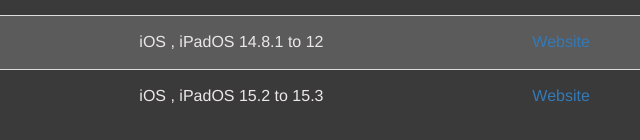
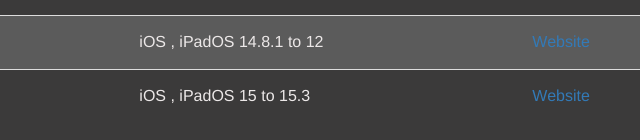
Before and after one commit to Official-Jailbreak-Tools/Official-Jailbreak-Tools, a plain HTML site: page index.html in a window 1280 px wide. Shown: the part 1934-2074 px from the top of the page, 273-913 px from the left. Drawn offline with nearby package versions, Linux system fonts and the light colour scheme.

Commit message:
Update index.html

```diff
--- a/index.html
+++ b/index.html
@@ -190,7 +190,7 @@
           </tr>
           <tr>
             <td>Jailscripting </td>
-            <td>iOS , iPadOS 15.2 to 15.3</td>
+            <td>iOS , iPadOS 15 to 15.3</td>
             <td><a href="https://jailscripting.com/" target="_blank">Website</a></td>
           </tr>
         </tbody>
```
